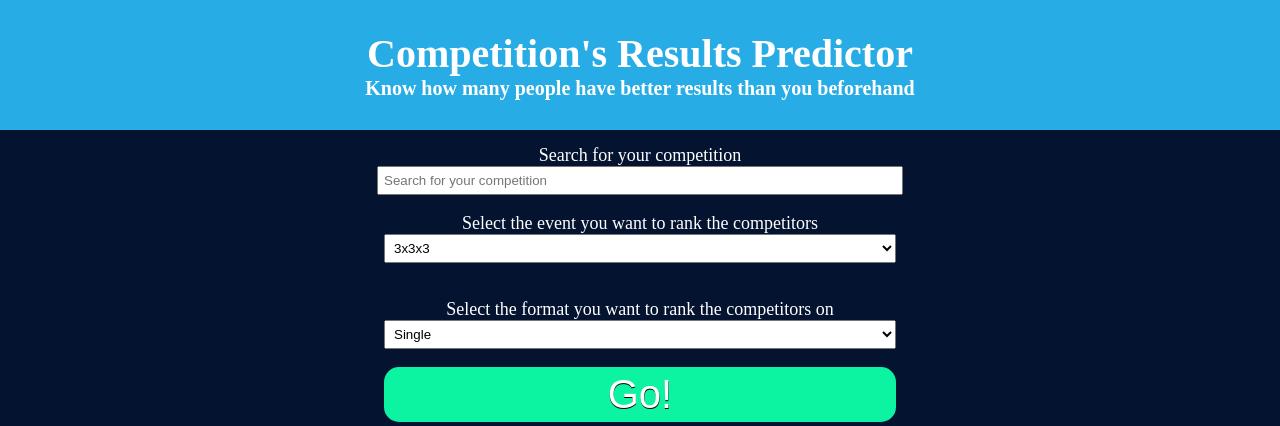
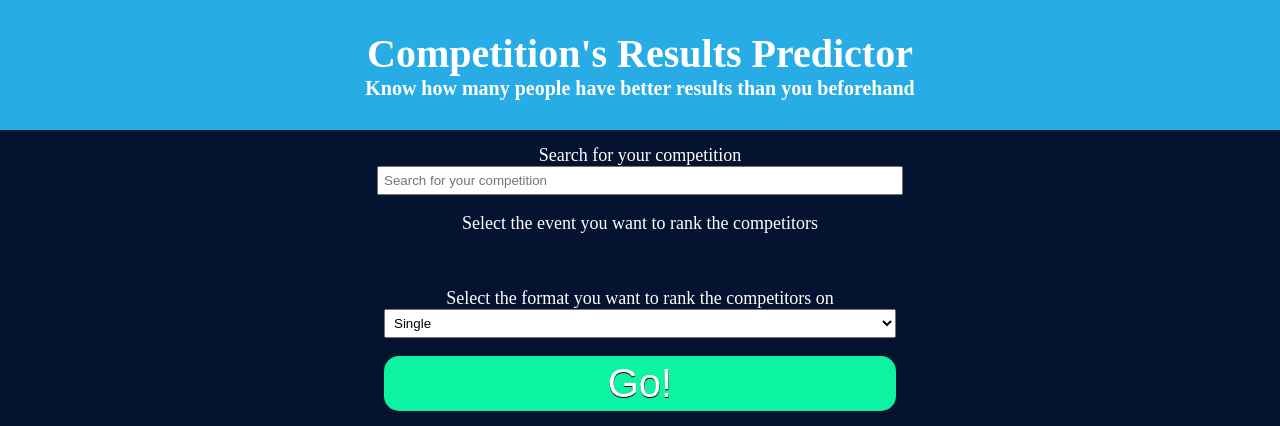
Before and after one commit to i6iesma/wca-competition-predictor, a Flask app: page / in a window 1280 px wide. Shown: the top 426 px of the page. Run offline with Flask 3, Linux system fonts and the light colour scheme; data that the repository does not hold is empty; some libraries are stand-ins or nearby versions.

Commit message:
added icons but not format

```diff
--- a/python-app/templates/base.html
+++ b/python-app/templates/base.html
@@ -4,6 +4,7 @@
     <meta charset="UTF-8" />
     <meta name="viewport" content="width=device-width, initial-scale=1" />
     <link href="/static/css/style.css" rel="stylesheet" type="text/css" />
+    <link href="/static/css/cubing-icons.css" rel="stylesheet" type="text/css" />
     <script src="/static/index.js
         "></script>
     <title>Competition's Results Predictor</title>
--- a/python-app/templates/index.html
+++ b/python-app/templates/index.html
@@ -2,7 +2,7 @@
 
 {% block body %}
 <div class=form>
-    <form id="event-form" method="post" action="">
+    <form id="event-form" method="post" action="" >
     <label>Search for your competition</label>
     <br>
     <input placeholder="Search for your competition" value="{{competition_name}}"name="url" type="text" id="tags" />
@@ -23,7 +23,7 @@
 
 <label class=event-form>Select the event you want to rank the competitors</label>
 <br>
-<select name="event" form="event-form">
+<select hidden name="event" form="event-form">
     <option value="333" {% if event == "333" %} selected {% endif %}>3x3x3</option>
   <option value="222" {% if event == "222" %} selected {% endif %}>2x2x2</option>
   <option value="444" {% if event == "444" %} selected {% endif %}>4x4x4</option>
@@ -42,6 +42,43 @@
   <option value="555bf" {% if event == "555bf" %} selected {% endif %}>5x5x5 Blindfolded</option>
   <option value="333mbf" {% if event == "333mbf" %} selected {% endif %}>3x3x3 Multiblind</option>
 </select>
+<div class="div-cubing-icons" name="eventimg">
+    <span id="333" class="cubing-icon event-333">
+    </span>
+    <span id="222" class="cubing-icon event-222">
+    </span>
+    <span id="444" class="cubing-icon event-444">
+    </span>
+    <span id="555" class="cubing-icon event-555">
+    </span>
+    <span id="666" class="cubing-icon event-666">
+    </span>
+    <span id="777" class="cubing-icon event-777">
+    </span>
+    <span id="333bf" class="cubing-icon event-333bf">
+    </span>
+    <span id="333fm" class="cubing-icon event-333fm">
+    </span>
+    <span id="333oh" class="cubing-icon event-333oh">
+    </span>
+    <span id="clock" class="cubing-icon event-clock">
+    </span>
+    <span id="minx" class="cubing-icon event-minx">
+    </span>
+    <span id="pyram" class="cubing-icon event-pyram">
+    </span>
+    <span id="skewb" class="cubing-icon event-skewb">
+    </span>
+    <span id="sq-1" class="cubing-icon event-sq-1">
+    </span>
+    <span id="444bf" class="cubing-icon event-444bf">
+    </span>
+    <span id="555bf" class="cubing-icon event-555bf">
+    </span>
+    <span id="333mbf" class="cubing-icon event-333mbf">
+    </span>
+</div>
+
 <br />
 <br></br>
 <label class=event-form>Select the format you want to rank the competitors on</label>
@@ -81,4 +118,5 @@
 <p id="jsonified_pb_users" hidden> {{ jsonified_pb_users }}
 <p id="jsonified_smart_prediction_users" hidden> {{ jsonified_smart_prediction_users }}
 <p hidden id="mode_p">{{mode}}</p>
+<p hidden id="event_p">{{event}}</p>
 {% endblock %}
```
